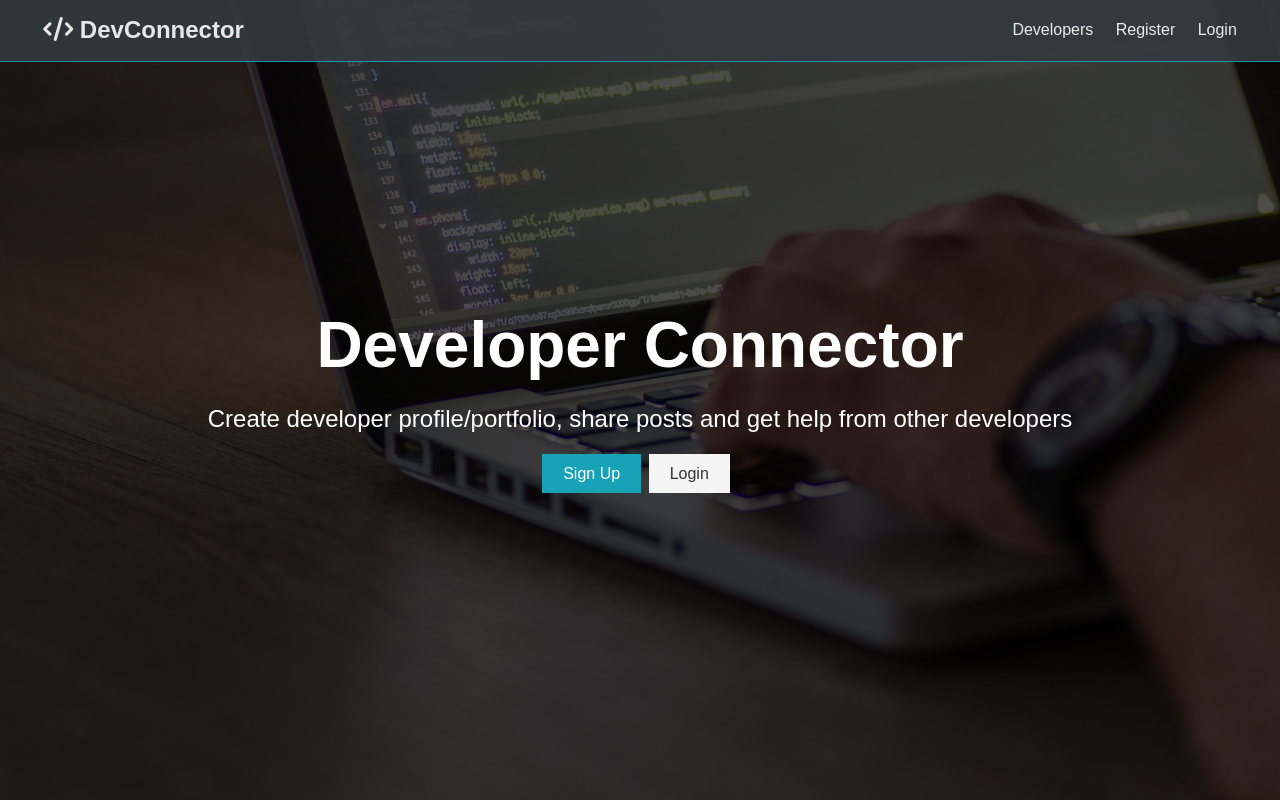
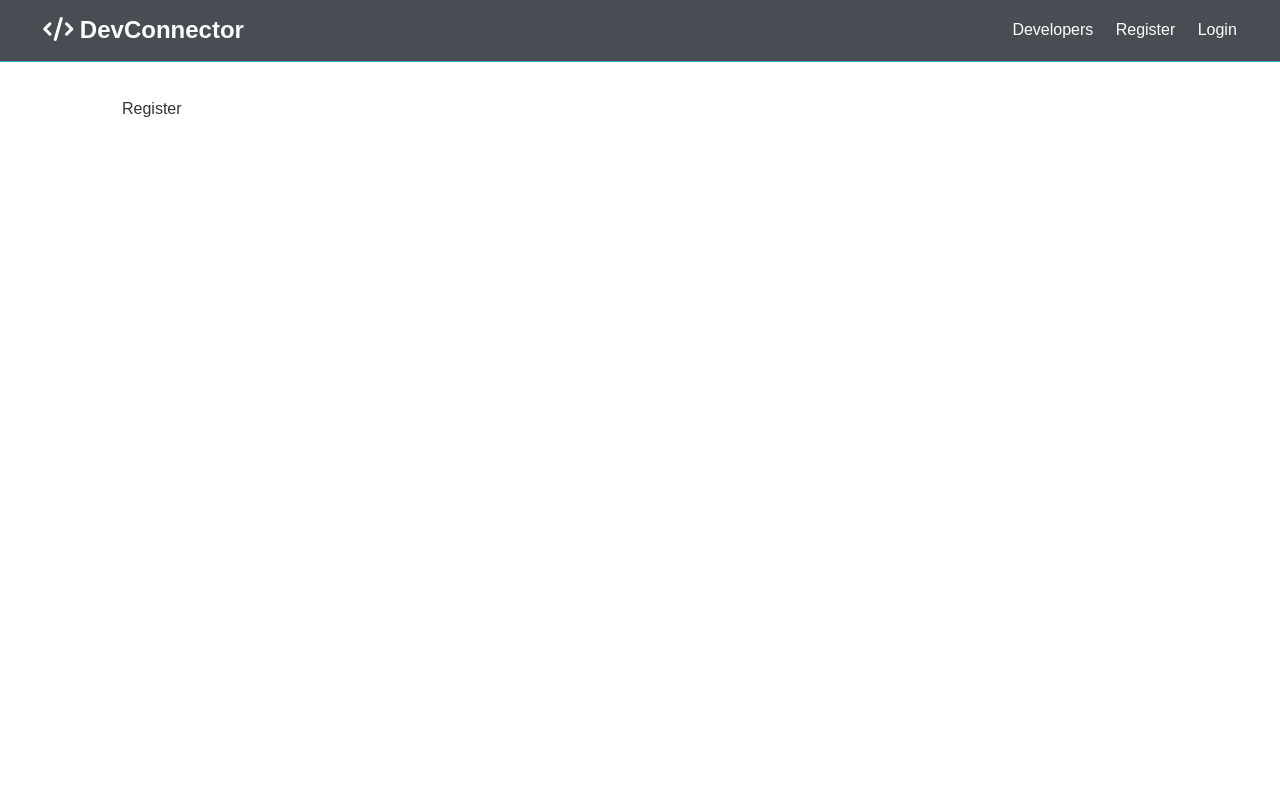
Before and after one commit to rennardmarquez/devconnector, a React (Create React App) app in the folder client/: page /register in a window 1280 px wide. Built offline with nearby package versions, Linux system fonts and the light colour scheme.

Commit message:
Setup React Router

```diff
--- a/client/src/App.js
+++ b/client/src/App.js
@@ -2,13 +2,21 @@
 import { BrowserRouter as Router, Route, Switch } from "react-router-dom";
 import NavBar from "./components/layout/NavBar";
 import Landing from "./components/layout/Landing";
+import Login from "./components/auth/Login";
+import Register from "./components/auth/Register";
 import "./App.css";
 
 const App = () => (
   <Router>
     <Fragment>
       <NavBar />
-      <Landing />
+      <Route exact path="/" component={Landing}></Route>
+      <section className="container">
+        <Switch>
+          <Route exact path="/register" component={Register} />
+          <Route exact path="/login" component={Login} />
+        </Switch>
+      </section>
     </Fragment>
   </Router>
 );
--- /dev/null
+++ b/client/src/components/auth/Login.js
@@ -0,0 +1,7 @@
+import React from "react";
+
+const Login = () => {
+  return <div>Login</div>;
+};
+
+export default Login;
--- /dev/null
+++ b/client/src/components/auth/Register.js
@@ -0,0 +1,7 @@
+import React from "react";
+
+const Register = () => {
+  return <div>Register</div>;
+};
+
+export default Register;
--- a/client/src/components/layout/Landing.js
+++ b/client/src/components/layout/Landing.js
@@ -1,4 +1,5 @@
 import React from "react";
+import { Link } from "react-router-dom";
 
 const Landing = () => {
   return (
@@ -11,12 +12,12 @@
             other developers
           </p>
           <div className="buttons">
-            <a href="register.html" className="btn btn-primary">
+            <Link to="/register" className="btn btn-primary">
               Sign Up
-            </a>
-            <a href="login.html" className="btn btn">
+            </Link>
+            <Link to="/login" className="btn btn">
               Login
-            </a>
+            </Link>
           </div>
         </div>
       </div>
--- a/client/src/components/layout/NavBar.js
+++ b/client/src/components/layout/NavBar.js
@@ -1,23 +1,24 @@
 import React from "react";
+import { Link } from "react-router-dom";
 
 const NavBar = () => {
   return (
     <nav className="navbar bg-dark">
       <h1>
-        <a href="dashboard.html">
+        <Link to="/">
           {" "}
           <i className="fas fa-code"></i> DevConnector{" "}
-        </a>
+        </Link>
       </h1>
       <ul>
         <li>
           <a href="profiles.html">Developers</a>
         </li>
         <li>
-          <a href="register.html">Register</a>
+          <Link to="/register">Register</Link>
         </li>
         <li>
-          <a href="login.html">Login</a>
+          <Link to="/login">Login</Link>
         </li>
       </ul>
     </nav>
```
